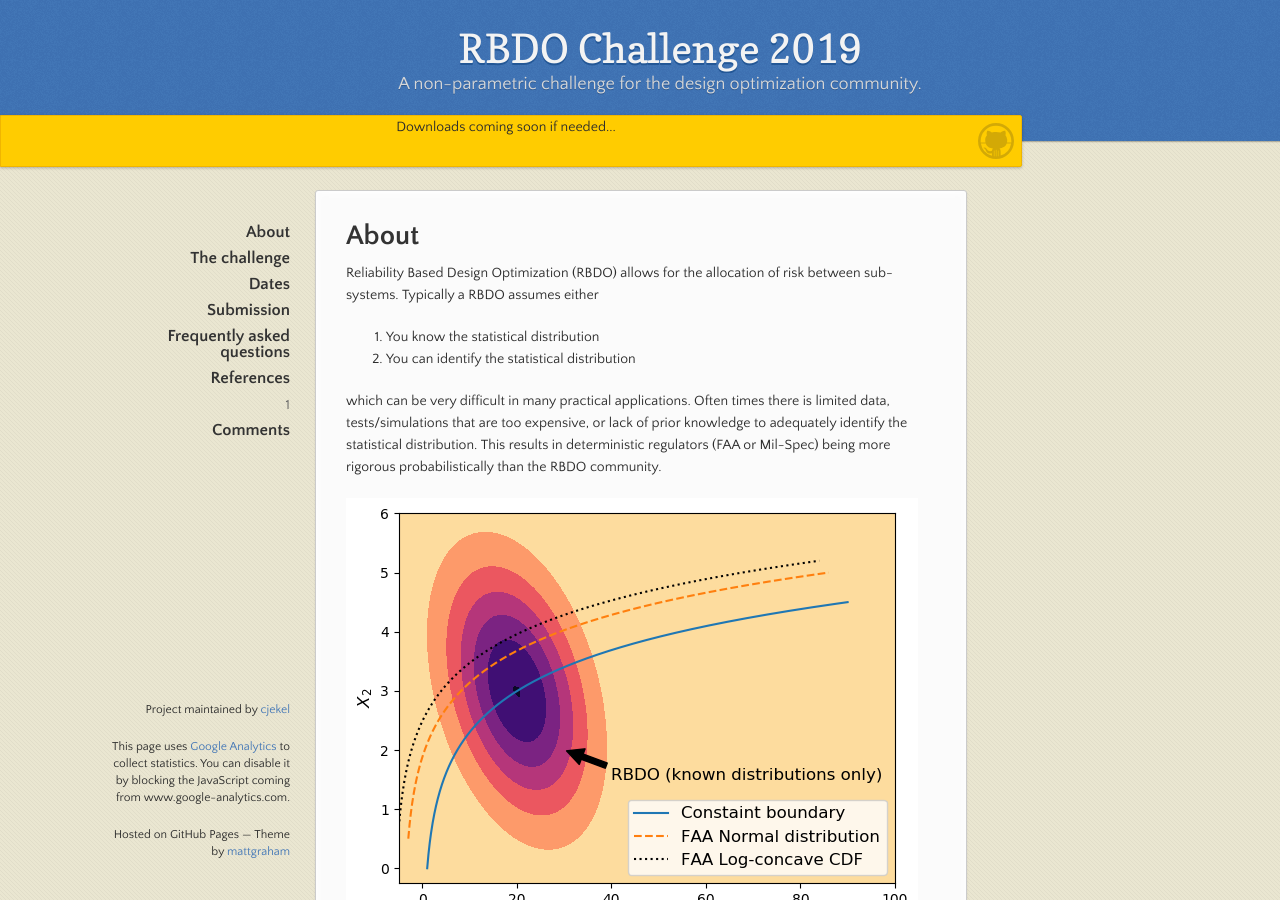
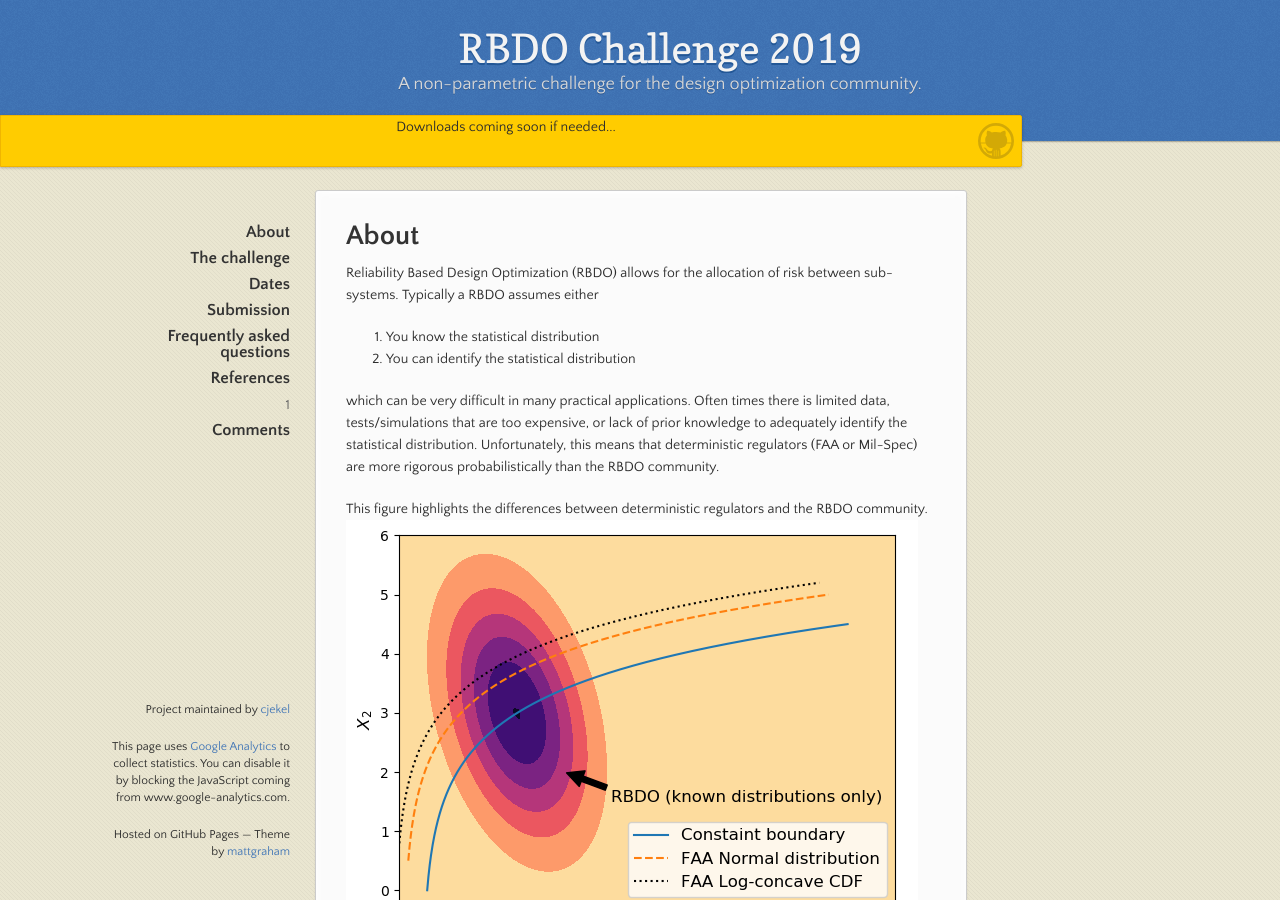
Before and after one commit to cjekel/rbdo19, a Jekyll site: the page built from index.md, in a window 1280 px wide and 900 px high. Built offline with Jekyll 4.4.1, drawn with Linux system fonts in a browser that asks for light colours; formulas are drawn with MathJax 3; comment, search, counter and statistics services are not loaded; our own code applies the rules of GitHub Pages for plain Markdown files.

Commit message:
add transition for figure

```diff
--- a/index.md
+++ b/index.md
@@ -10,8 +10,9 @@ Reliability Based Design Optimization (RBDO) allows for the allocation of risk b
 1. You know the statistical distribution
 2. You can identify the statistical distribution
 
-which can be very difficult in many practical applications. Often times there is limited data, tests/simulations that are too expensive, or lack of prior knowledge to adequately identify the statistical distribution. This results in deterministic regulators (FAA or Mil-Spec) being more rigorous probabilistically than the RBDO community.
+which can be very difficult in many practical applications. Often times there is limited data, tests/simulations that are too expensive, or lack of prior knowledge to adequately identify the statistical distribution. Unfortunately, this means that deterministic regulators (FAA or Mil-Spec) are more rigorous probabilistically than the RBDO community.
 
+This figure highlights the differences between deterministic regulators and the RBDO community.
 ![Difference between FAA and RBDO]({{ "/" | relative_url  }}assets/images/rbdo.png)
 RBDO replaces constraint boundary with distribution (required). FAA (deterministic) replaces it with 10th percentile with 95% confidence even without known distribution.
 
```
